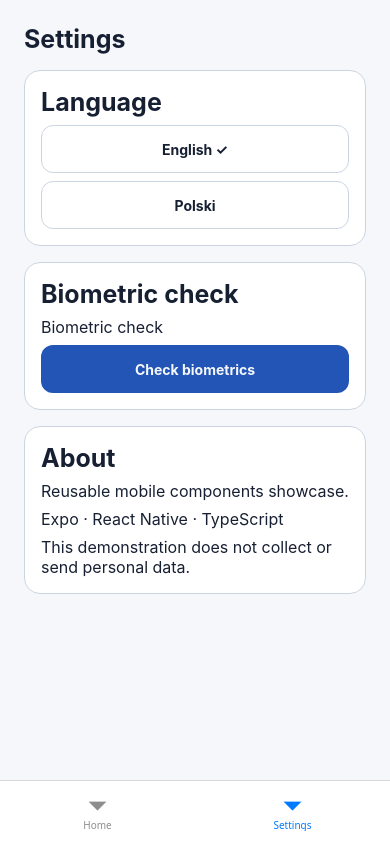
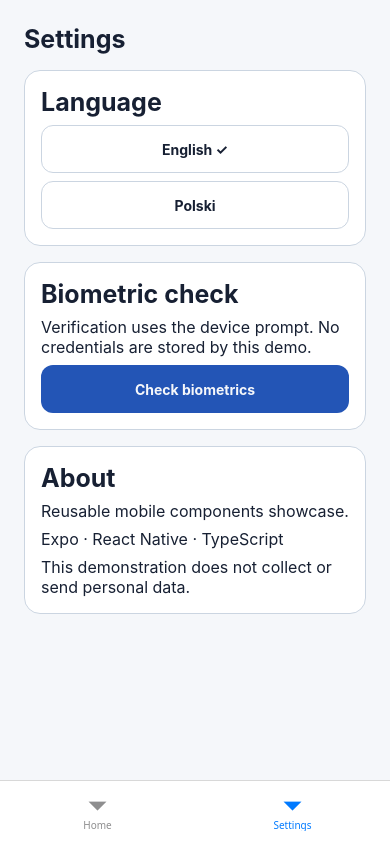
Before and after one commit to spider-su/mobile_template, a React Native app: screen /Settings in a window 390 px wide. Built offline with nearby package versions, Linux system fonts and the light colour scheme.

Commit message:
Clarify native biometric verification and localized guidance

```diff
--- a/src/screens/SettingsScreen.tsx
+++ b/src/screens/SettingsScreen.tsx
@@ -26,7 +26,7 @@ export function SettingsScreen() {
     </AppCard>
     <AppCard>
       <AppText title>{t('biometrics')}</AppText>
-      <AppText>{t('biometrics')}</AppText>
+      <AppText>{t('biometricInfo')}</AppText>
       <AppButton label={t('check')} busy={checking} onPress={() => { void verify(); }} />
     </AppCard>
     <AppCard>
```
